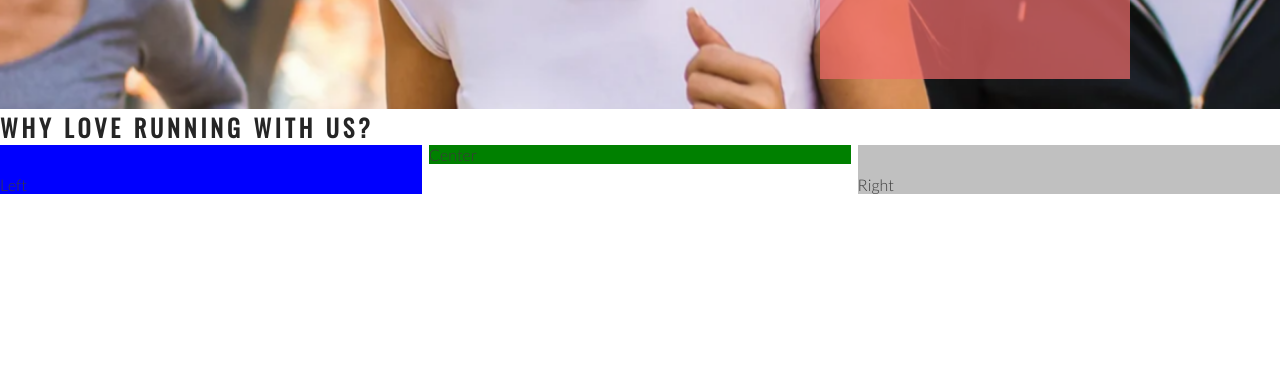
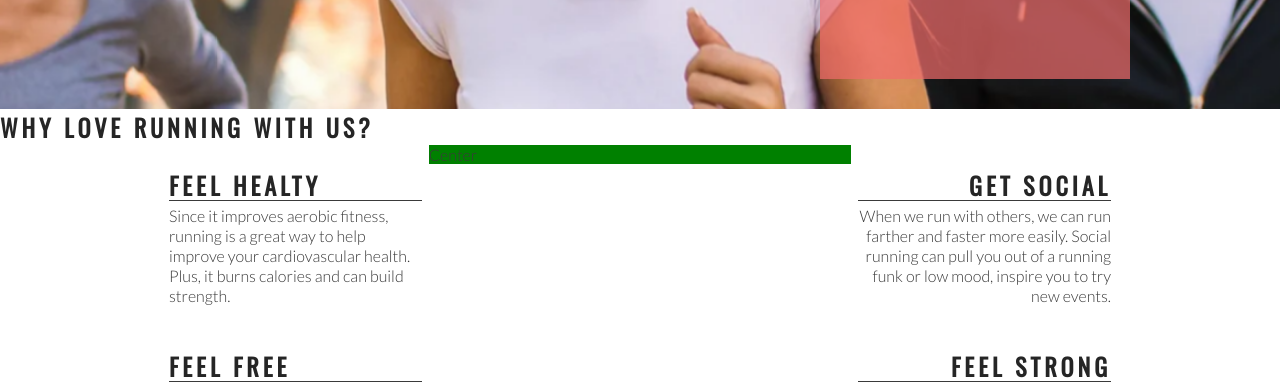
Before and after one commit to EMPZsolt/Love_running, a plain HTML site: page index.html in a window 1280 px wide. Shown: the part 566-952 px from the top of the page. Drawn offline with nearby package versions, Linux system fonts and the light colour scheme.

Commit message:
Add right about section content and style

```diff
--- a/assets/css/style.css
+++ b/assets/css/style.css
@@ -125,14 +125,12 @@ h1, h2 {
     padding-top: 30px;
     width: 33%;
     float: left;
-    background-color: blue;
 }
 
 #right-about {
     padding-top: 30px;
     width: 33%;
     float: right;
-    background-color: silver;
 }
 
 #center-about {
@@ -140,3 +138,33 @@ h1, h2 {
     margin: 0 auto;
     background-color: green;
 }
+
+hr {
+    border-top: 1px solid #3a3a3a;
+    width: 100%;
+    margin: 5px 0;
+}
+
+.left-about-heading {
+    width: 60%;
+    float: right;
+    line-height: 20px;
+    clear: both;
+    margin-bottom: 50px;
+}
+
+.right-about-heading {
+    width: 60%;
+    float: left;
+    line-height: 20px;
+    clear: both;
+    margin-bottom: 50px;
+}
+
+.right-about-heading h2 {
+    text-align: right;
+}
+
+.right-about-heading p {
+    text-align: right;
+}
--- a/index.html
+++ b/index.html
@@ -41,8 +41,45 @@
     </section>
     <section id="club-ethos">
         <h1>Why Love Running With Us?</h1>
-        <div id="left-about">Left</div>
-        <div id="right-about">Right</div>
+        <div id="left-about">
+
+            <div class="left-about-heading">
+                <h2>Feel Healty</h2>
+                <hr>
+                <p>
+                    Since it improves aerobic fitness, running is a great way to help improve your cardiovascular health. Plus, it burns calories and can build strength.
+
+                </p>
+            </div>
+
+            <div class="left-about-heading">
+                <h2>Feel Free</h2>
+                <hr>
+                <p>
+                    Physical exercise, running included, is known to release endorphins in the brain. Endorphins make you more energetic, more awake and, yes, happier.
+                </p>
+            </div>
+
+        </div>
+
+        <div id="right-about">
+            <div class="right-about-heading">
+                <h2>Get Social</h2>
+                <hr>
+                <p>
+                    When we run with others, we can run farther and faster more easily. Social running can pull you out of a running funk or low mood, inspire you to try new events.
+                </p>
+            </div>
+
+            <div class="right-about-heading">
+                <h2>Feel Strong</h2>
+                <hr>
+                <p>
+                    Running strengthens your heart by pumping blood more effectively through your body.
+                </p>
+            </div>
+        </div>
+
         <div id="center-about">Center</div>
 
     </section>
```
